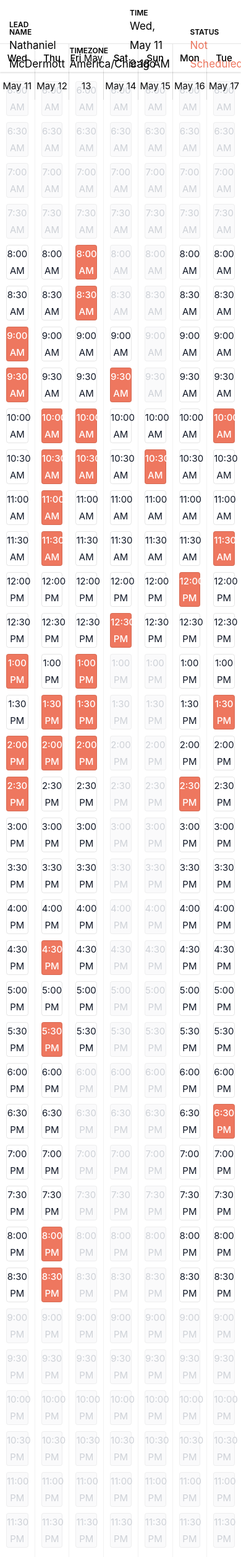
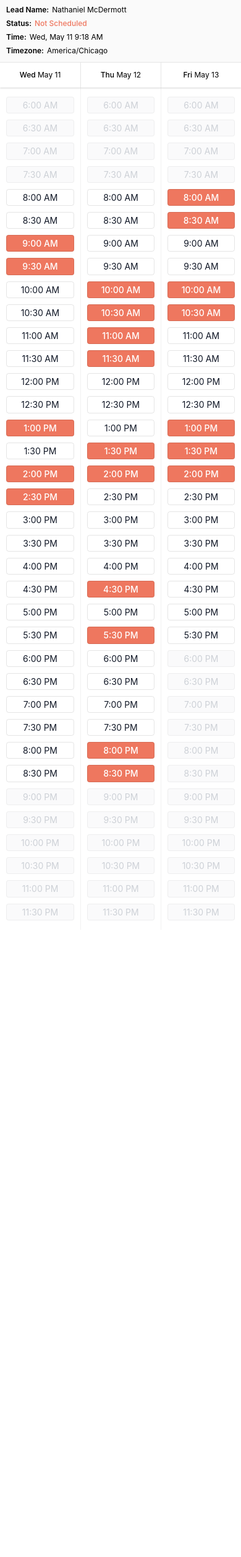
Before and after one commit to Usealan/website, a Jekyll site: the page built from labs/calendar.html, in a window 390 px wide. Shown: the whole page at 62% size. Built offline with Jekyll 4.4.1, drawn with Linux system fonts in a browser that asks for light colours; nearby versions of some CDN libraries; some web fonts are replaced.

Commit message:
progress

```diff
--- a/labs/calendar.html
+++ b/labs/calendar.html
@@ -17,13 +17,14 @@ title: Calendar UI
       * { margin: 0; padding: 0; -webkit-font-smoothing: antialiased; box-sizing: border-box; -webkit-tap-highlight-color: transparent; -webkit-font-smoothing: antialiased; outline: 0 none; shape-renderer: crispEdges;	-moz-osx-font-smoothing: grayscale; }
       :root { --blue: #5F6EEE; --yellow: #EEDF5F; --green: #22BAA0; --orange: #EE935F; --red: #EE775F; }
       .ac { font-family: "Inter", system-ui, -apple-system, BlinkMacSystemFont, "Segoe UI", "Roboto", "Oxygen", "Ubuntu", "Cantarell", "Fira Sans", "Droid Sans", "Helvetica Neue", sans-serif; font-size: 17px; line-height: 1.8; position: absolute; top: 0; left: 0; width: 100%; height: 100%; overflow: hidden; background: #FAFAFA; }
-      .ac .wrapper { position: relative; margin: 0 auto; width: 100%; max-width: 1000px; box-shadow: 0 1px 2px rgba(0,0,0,0.1); background: white; min-height: 100%; overflow: hidden; }
-      .ac .head { font-size: 0; height: 70px; }
-      .ac .block { display: inline-block; width: calc(100% / 4); padding: 15px; }
-      .ac .block label { display: block; text-transform: uppercase; font-size: 12px; line-height: 1; font-weight: 600; }
-      .ac .block span { font-size: 17px; }
+      .ac .wrapper { position: relative; margin: 0 auto; width: 100%; max-width: 1000px; box-shadow: 0 1px 3px rgba(0,0,0,0.2); background: white; min-height: 100%; overflow: hidden; }
+      .ac .head { font-size: 0; height: 65px; background: #FAFAFA; }
+      .ac .block { display: inline-block; width: calc(100% / 4); padding: 15px; line-height: 1; white-space: nowrap; }
+      .ac .block label { display: block; text-transform: uppercase; font-size: 12px; font-weight: 600; margin: 0 0 8px; letter-spacing: 0.5px; }
+      .ac .block span { font-size: 15px; display: block; text-overflow: ellipsis; overflow: hidden; }
+      .ac .status span { color: var(--green); font-weight: 500; }
       .ac .status.red span { color: var(--red); }
-      .ac .cal-grid { position: absolute; top: 70px; left: 0; width: 100%; height: calc(100% - 70px); border-top: 1px solid rgba(0,0,0,0.1); user-select: none; }
+      .ac .cal-grid { position: absolute; top: 65px; left: 0; width: 100%; height: calc(100% - 65px); border-top: 1px solid rgba(0,0,0,0.1); user-select: none; }
       .ac .cal-grid-head { position: absolute; top: 0; left: 0; width: 100%; height: 45px; box-shadow: 0 2px 2px rgba(0,0,0,0.1); }
       .ac .days { font-size: 0; }
       .ac .days .item { font-size: 15px; display: inline-block; width: calc(100% / 7); text-align: center; line-height: 45px; border-left: 1px solid rgba(0,0,0,0.1); }
@@ -36,8 +37,35 @@ title: Calendar UI
       .ac .slot.disabled { background: rgba(156,163,175,0.1); color: #9CA3AF; pointer-events: none; cursor: not-allowed; opacity: 0.5; }
       .ac .slot.booked { background: var(--red); pointer-events: none; color: white; font-weight: 500; }
       .ac .slot.selected { background: var(--green); color: white; font-weight: 500; }
-      @media screen and (max-width: 979px) {
-
+      @media screen and (max-width: 767px) {
+        .ac .head { padding: 10px 0 0; height: 55px; }
+        .ac .cal-grid { top: 55px; height: calc(100% - 55px); }
+        .ac .slot { font-size: 14px; }
+        .ac .block { width: 50%; padding: 0 10px 10px; overflow: hidden; }
+        .ac .block label { display: inline-block; margin: 0; font-size: 12px; vertical-align: top; text-transform: none; letter-spacing: normal; }
+        .ac .block label:after { content: ":"; margin-right: 5px; }
+        .ac .block span { display: inline-block; font-size: 12px; vertical-align: top; }
+        .ac .cal-grid-head { height: 40px; }
+        .ac .cal-grid-body { top: 40px; height: calc(100% - 40px); }
+        .ac .days .item { font-size: 12px; width: calc(100% / 5); line-height: 40px; }
+        .ac .day-column { width: calc(100% / 5); }
+        .ac .days .item:nth-of-type(1n+6) { display: none; }
+        .ac .day-column:nth-of-type(1n+6) { display: none; }
+      }
+      @media screen and (max-width: 567px) {
+        .ac .days .item { width: calc(100% / 4);}
+        .ac .day-column { width: 25%; }
+        .ac .days .item:nth-of-type(1n+5) { display: none; }
+        .ac .day-column:nth-of-type(1n+5) { display: none; }
+      }
+      @media screen and (max-width: 419px) {
+        .ac .head { height: 100px; }
+        .ac .block { width: 100%; }
+        .ac .cal-grid { top: 100px; height: calc(100% - 100px); }
+        .ac .days .item { width: calc(100% / 3);}
+        .ac .day-column { width: calc(100% / 3); }
+        .ac .days .item:nth-of-type(1n+4) { display: none; }
+        .ac .day-column:nth-of-type(1n+4) { display: none; }
       }
     </style>
   </head>
@@ -49,17 +77,17 @@ title: Calendar UI
             <label>Lead Name</label>
             <span>Nathaniel McDermott</span>
           </div>
-          <div class="block time-zone">
-            <label>Timezone</label>
-            <span>America/Chicago</span>
+          <div class="block status red">
+            <label>Status</label>
+            <span>Not Scheduled</span>
           </div>
           <div class="block time">
             <label>Time</label>
             <span>Wed, May 11 9:18 AM</span>
           </div>
-          <div class="block status red">
-            <label>Status</label>
-            <span>Not Scheduled</span>
+          <div class="block time-zone">
+            <label>Timezone</label>
+            <span>America/Chicago</span>
           </div>
         </div>
         <div class="cal-grid">
```
